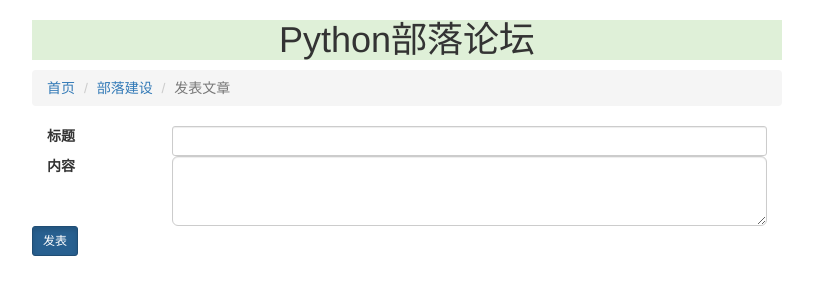
After one commit to CodeingJerry/Forum_project, a Django app: a page that uses article/templates/article_create.html in a window 1280 px wide. The commit adds this page. Shown: the top 300 px of the page, without its empty margins (233-1046 px from the left). Run offline with Django 3.2, Linux system fonts and the light colour scheme; data comes from the database, SQL or seed files in the repository; both versions use the stored data as it was after the commit; parts of the project's set-up code (start-up, migrations or seed data) failed here and were passed over; some libraries are stand-ins or nearby versions.

Commit message:
done0409

```diff
--- /dev/null
+++ b/article/templates/article_create.html
@@ -0,0 +1,27 @@
+{% extends 'base.html' %}
+    {% block content %}
+        <ol class="breadcrumb">
+          <li><a href="{% url 'block_list' %}">首页</a></li>
+          <li><a href="{% url 'article_list' b.id %}">{{ b.title }}</a></li>
+          <li class="active">发表文章</li>
+        </ol>
+        <form method="post" action="">
+         {% csrf_token %}
+{#            <input type="text" name="title" class="form-control" placeholder="Text input">#}
+          <div class="form-group form-group-sm">
+            <label class="col-sm-2 control-label" for="formGroupInputSmall">标题</label>
+            <div class="col-sm-10">
+              <input class="form-control" type="text" name="title">
+            </div>
+          </div>
+          <div class="form-group form-group-lg">
+            <label class="col-sm-2 control-label" for="formGroupInputLarge">内容</label>
+            <div class="col-sm-10">
+              <textarea class="form-control" name="content"></textarea>
+            </div>
+          </div>
+{#          <a href="{% url 'create_article' b.id %}" class="btn btn-primary btn-sm active" type="submit" role="button">发表</a>#}
+          <button type="submit" class="btn btn-primary btn-sm active">发表</button>
+        </form>
+
+    {% endblock %}
--- a/article/templates/article_list.html
+++ b/article/templates/article_list.html
@@ -4,6 +4,7 @@
           <li><a href="{% url 'block_list' %}">首页</a></li>
           <li class="active">{{ b.title }}</li>
         </ol>
+        <a href="{% url 'create_article' b.id %}" class="btn btn-primary btn-sm active" role="button">发表文章</a>
         <table class="table table-bordered">
           <tr>
             <th>状态</th>
@@ -15,7 +16,7 @@
           {% for article in articles%}
           <tr>
             <td>{{ article.get_status_display }}</td>
-            <td>{{ article.title }}</td>
+            <td><a href = {% url 'ariticle_detail' article.id %}>{{ article.title }}</a></td>
             <!--<td>{{ article.content }}</td>-->
             <td>{{ article.owner }}</td>
             <td>{{ article.last_update_timestamp|date:"Y-m-d P" }}</td>
--- a/article/urls.py
+++ b/article/urls.py
@@ -1,6 +1,8 @@
 from django.conf.urls import url
-from article.views import article_list
+from article.views import article_list,create_article,ariticle_detail
 
 urlpatterns = [
     url(r'^lists/(?P<block_id>\d+)', article_list, name="article_list"),
+    url(r'^create/(?P<block_id>\d+)', create_article, name="create_article"),
+    url(r'^detail/(?P<article_id>\d+)', ariticle_detail, name="ariticle_detail"),
 ]
--- a/article/views.py
+++ b/article/views.py
@@ -1,5 +1,10 @@
-from django.shortcuts import render_to_response
+#coding: utf-8
+from django.shortcuts import render_to_response,redirect
+from django.core.urlresolvers import reverse
+from django.template import RequestContext
+from django.contrib import messages
 from block.models import Block
+from django.contrib.auth.models import User
 from models import Article
 
 # Create your views here.
@@ -8,3 +13,25 @@ def article_list(request,block_id):
     block = Block.objects.get(id=block_id)
     articles = Article.objects.filter(block=block).order_by("-last_update_timestamp")
     return render_to_response("article_list.html",{"articles":articles,"b":block})
+
+def create_article(request,block_id):
+    block_id = int(block_id)
+    block = Block.objects.get(id=block_id)
+    if request.method == 'GET':
+        return render_to_response('article_create.html',{'b':block},context_instance=RequestContext(request))
+    else:
+        title = request.POST['title'].strip()
+        content = request.POST['content'].strip()
+        if not title or not content:
+            messages.add_message(request,messages.ERROR,u'标题内容均不能为空')
+            return render_to_response('article_create.html',{"b":block,"title":title,"content":content},context_instance=RequestContext(request))
+        owner = User.objects.all()[0]
+        new_article = Article(block=block,owner=owner,title=title,content=content)
+        new_article.save()
+        messages.add_message(request,messages.INFO,u'成功发布文章！')
+        return redirect(reverse("article_list",args=[block.id]))
+
+def ariticle_detail(request,article_id):
+    article_id = int(article_id)
+    article = Article.objects.get(id=article_id)
+    return render_to_response('article_detail.html',{'article':article},context_instance=RequestContext(request))
```
Also changed, not shown: article/templates/article_detail.html (added, +20 -0 lines), db.sqlite3.
